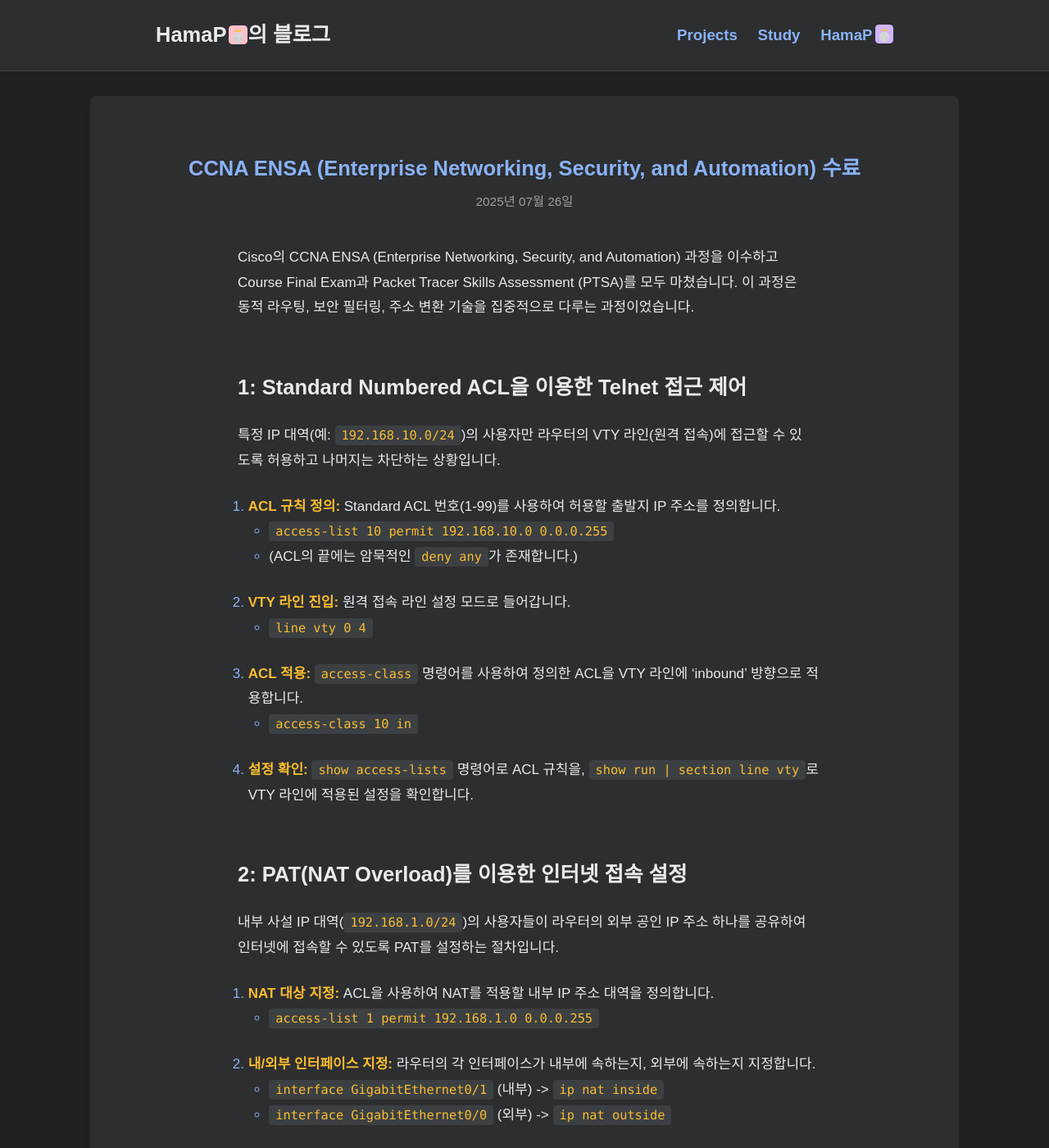
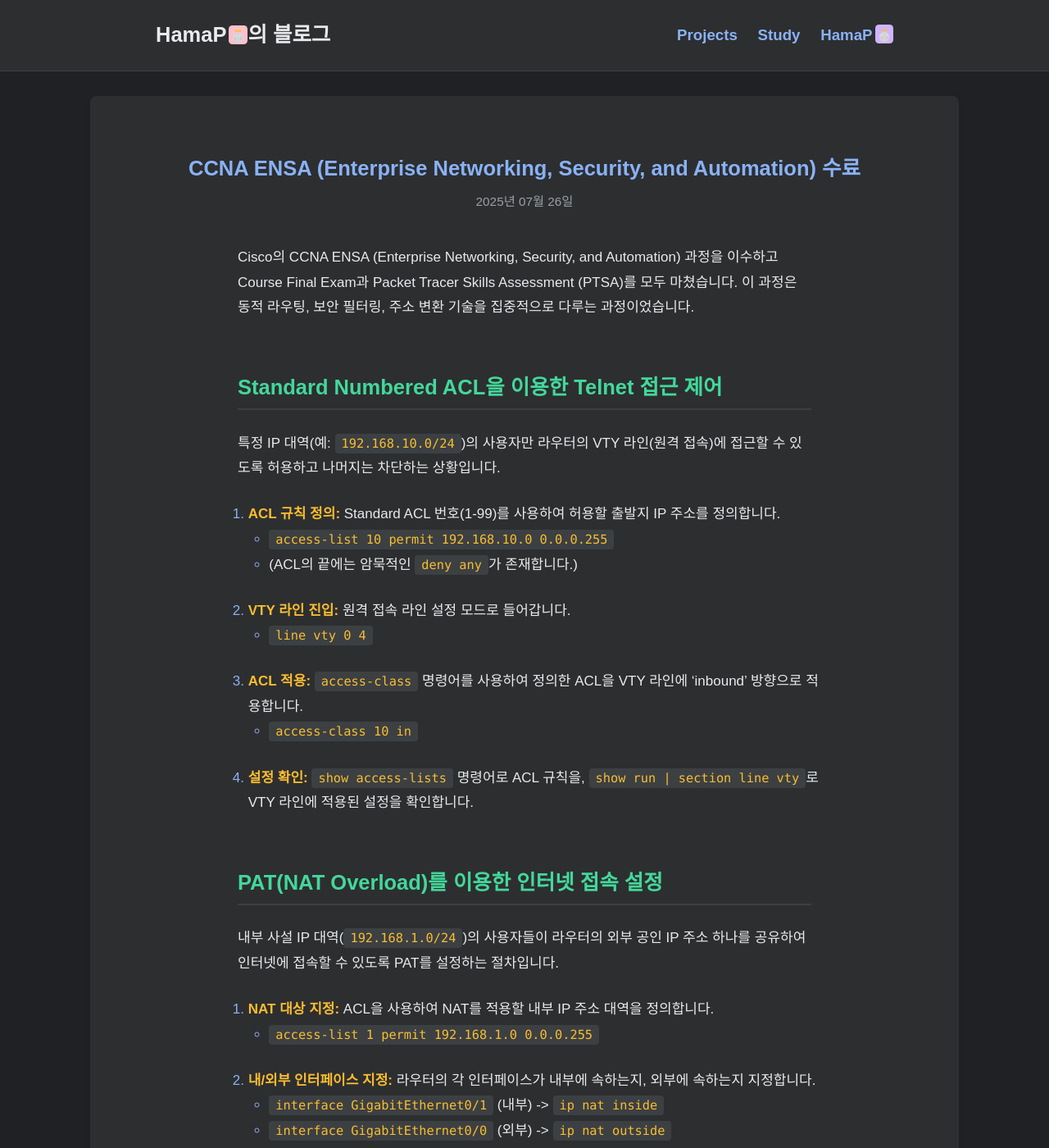
Before and after one commit to HamaP0/HamaP0.github.io, a Jekyll site: the page built from _posts/자격증/2025-07-26-CCNA3_ENSA.md, in a window 1280 px wide and 1400 px high. Shown: the whole window at 82% size. Built offline with Jekyll 4.4.1, drawn with Linux system fonts in a browser that asks for light colours; some web fonts are replaced.

Commit message:
Update 2025-07-26-CCNA3_ENSA.md

```diff
--- a/_posts/자격증/2025-07-26-CCNA3_ENSA.md
+++ b/_posts/자격증/2025-07-26-CCNA3_ENSA.md
@@ -7,7 +7,7 @@
 ---
 Cisco의 CCNA ENSA (Enterprise Networking, Security, and Automation) 과정을 이수하고 Course Final Exam과 Packet Tracer Skills Assessment (PTSA)를 모두 마쳤습니다. 이 과정은 동적 라우팅, 보안 필터링, 주소 변환 기술을 집중적으로 다루는 과정이었습니다.
 
-## 1: Standard Numbered ACL을 이용한 Telnet 접근 제어
+### Standard Numbered ACL을 이용한 Telnet 접근 제어
 
 특정 IP 대역(예: `192.168.10.0/24`)의 사용자만 라우터의 VTY 라인(원격 접속)에 접근할 수 있도록 허용하고 나머지는 차단하는 상황입니다.
 
@@ -23,7 +23,7 @@
 
 4.  **설정 확인:** `show access-lists` 명령어로 ACL 규칙을, `show run | section line vty`로 VTY 라인에 적용된 설정을 확인합니다.
 
-## 2: PAT(NAT Overload)를 이용한 인터넷 접속 설정
+### PAT(NAT Overload)를 이용한 인터넷 접속 설정
 
 내부 사설 IP 대역(`192.168.1.0/24`)의 사용자들이 라우터의 외부 공인 IP 주소 하나를 공유하여 인터넷에 접속할 수 있도록 PAT를 설정하는 절차입니다.
 
@@ -39,7 +39,7 @@
 
 4.  **동작 확인:** `show ip nat translations` 명령어로 NAT 변환 테이블을 확인합니다.
 
-## 네트워크 핵심 개념 및 기술
+#### 네트워크 핵심 개념 및 기술
 
 이 과정에서는 네트워크의 동작 원리를 넘어, 어떻게 보호하고 자동화할 것인지에 대한 개념들이 중요했습니다. `show` 명령어로 상태를 확인하는 것은 기본이며, 각 기술의 목적과 동작 방식을 이해하는 것이 핵심입니다.
 
```
Also changed, not shown: other parts of _posts/자격증/2025-07-26-CCNA3_ENSA.md (+1 -1 lines).
